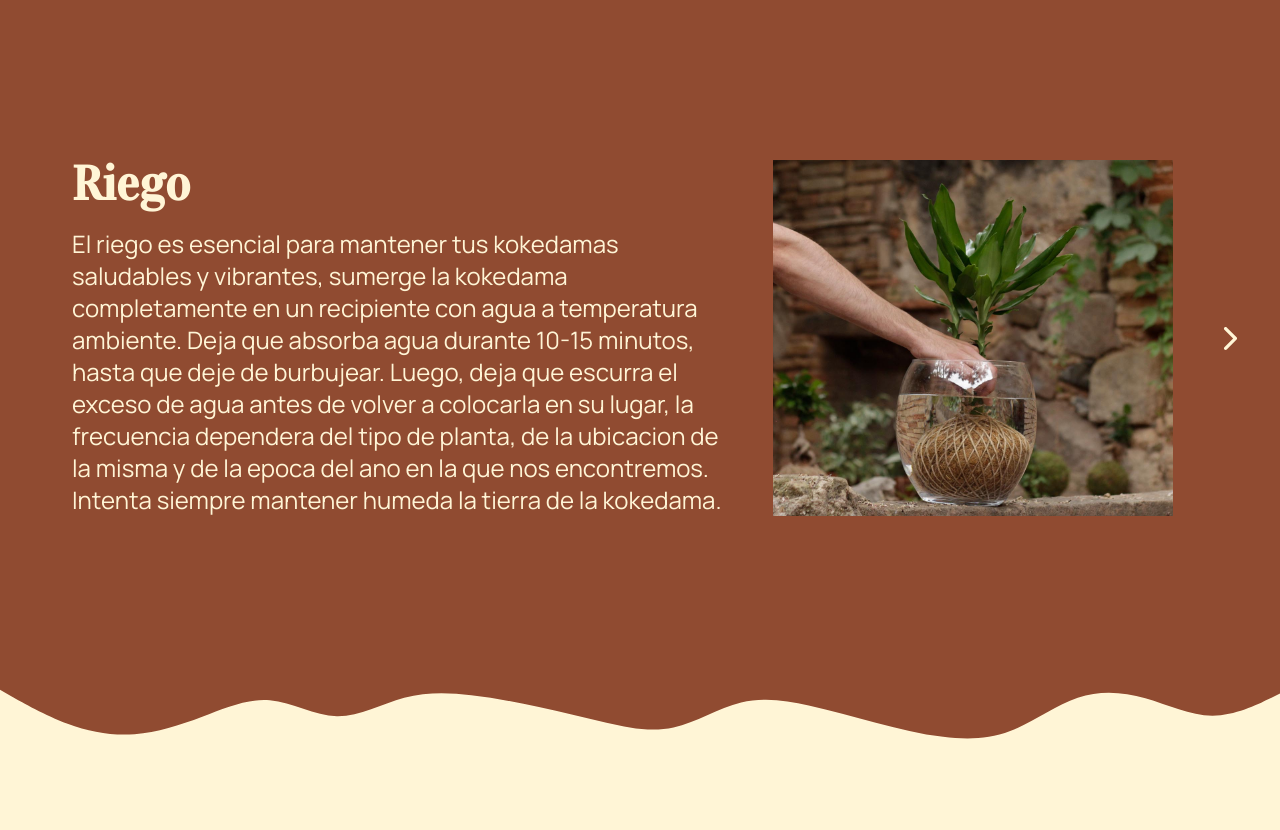
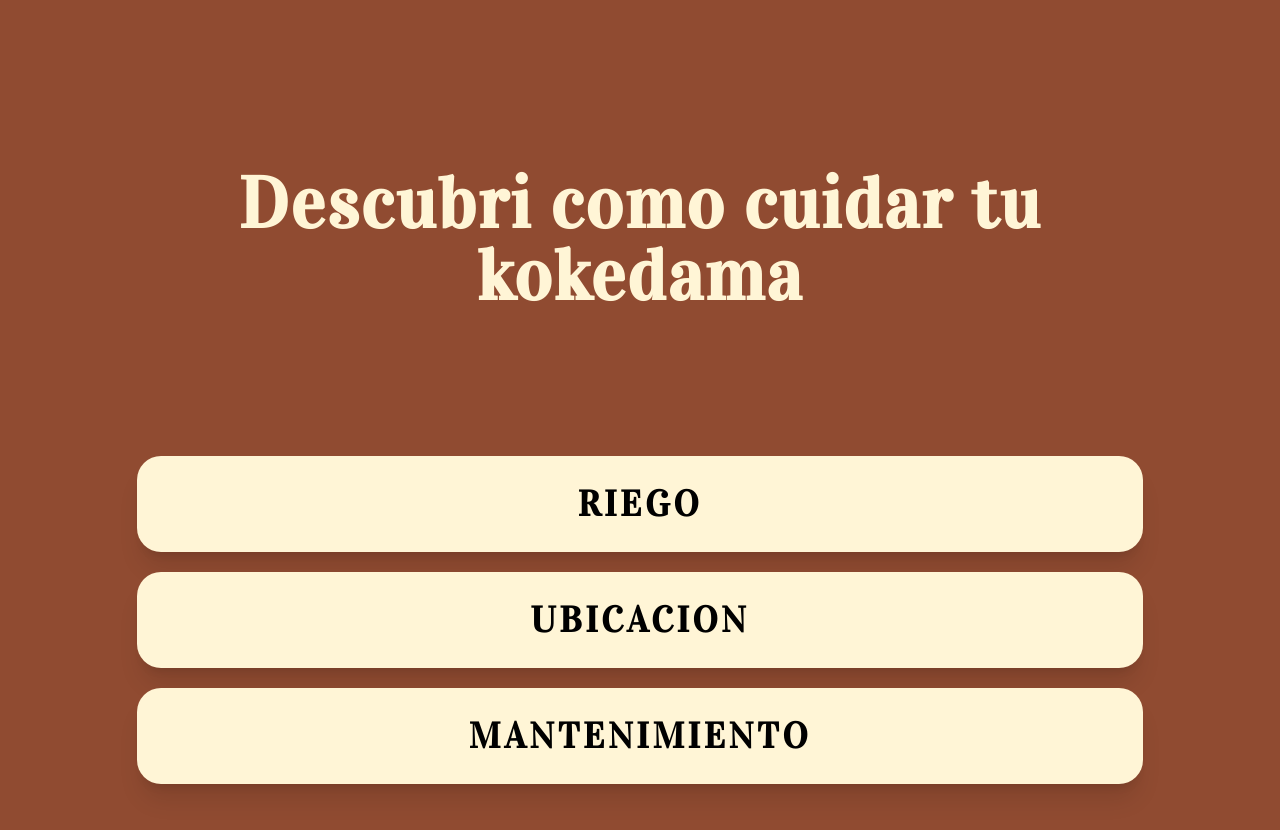
Before and after one commit to rocio-alcala/kokekosas, a Next.js app: page / in a window 1280 px wide. Shown: the part 1960-2790 px from the top of the page. Built offline with nearby package versions, Linux system fonts and the light colour scheme.

Commit message:
style: cuidados section

```diff
--- a/src/app/page.tsx
+++ b/src/app/page.tsx
@@ -40,7 +40,7 @@ export default function Home() {
           width={1000}
           className="w-full"
         />
-        <section id="cuidados" className="bg-[#904B31] p-8">
+        <section id="cuidados" className="bg-[#904B31] p-12 md:py-24">
           <CuidadosSection />
         </section>
         <Image
@@ -50,9 +50,7 @@ export default function Home() {
           width={1000}
           className="w-full"
         />
-        <section id="productos" className="bg-[#FFF5D6]">
-
-        </section>
+        <section id="productos" className="bg-[#FFF5D6]"></section>
         <section id="contacto" className="h-svh bg-[#FFF5D6]"></section>
       </main>
     </>
--- a/src/components/CuidadosCard.tsx
+++ b/src/components/CuidadosCard.tsx
@@ -1,38 +1,49 @@
 import Image from "next/image";
 import React from "react";
-import { motion } from "framer-motion";
+import { cn } from "@/helpers";
 
 interface CuidadosCardProps {
   title: string;
   text: string;
   imgPath: string;
+  isActive?: boolean;
+  onClick: () => void;
 }
 
 export default function CuidadosCard({
   title,
   text,
   imgPath,
+  isActive,
+  onClick,
 }: CuidadosCardProps) {
   return (
-    <motion.div
-      layout
-      initial={{ opacity: 0, x: 100 }}
-      animate={{ opacity: 1, x: 0 }}
-      exit={{ opacity: 0, x: -100 }}
-      transition={{ duration: 0.5 }}
-      className="flex flex-col items-center gap-8 p-10 text-2xl text-[#FFF5D6] md:flex-row"
+    <div
+      onMouseOver={onClick}
+      className={cn(
+        "group h-fit w-[95%] rounded-3xl bg-[#FFF5D6] p-7 text-2xl text-black shadow-xl  hover:cursor-pointer md:w-[85%]",
+      )}
     >
-      <div className="flex flex-col gap-5 self-stretch">
-        <h3 className="font-vidaloka text-5xl font-bold">{title}</h3>
-        <p>{text}</p>
+      <h3 className="text-center font-vidaloka text-4xl font-bold tracking-widest">
+        {title.toUpperCase()}
+      </h3>
+      <div
+        className={cn(
+          "grid grid-rows-[0fr] transition-all duration-1000 group-hover:grid-rows-[1fr]",
+          isActive && "grid-rows-[1fr]",
+        )}
+      >
+        <div className=" flex flex-col items-center gap-5 overflow-hidden md:flex-row">
+          <p className="my-6">{text}</p>
+          <Image
+            src={imgPath}
+            alt={`${title} image`}
+            height={400}
+            width={400}
+            className="my-6 h-96 object-cover"
+          />
+        </div>
       </div>
-      <Image
-        src={imgPath}
-        alt={`${title} image`}
-        height={300}
-        width={400}
-        className="self-stretch object-cover"
-      />
-    </motion.div>
+    </div>
   );
 }
--- a/src/components/CuidadosSection.tsx
+++ b/src/components/CuidadosSection.tsx
@@ -3,6 +3,7 @@
 import React, { useState } from "react";
 import { IoIosArrowBack, IoIosArrowForward } from "react-icons/io";
 import CuidadosCard from "./CuidadosCard";
+import { cn } from "@/helpers";
 
 const kokedamaCuidados = [
   {
@@ -23,31 +24,26 @@ const kokedamaCuidados = [
 ];
 
 export default function CuidadosSection() {
-  const [carouselIndex, setCarouselIndex] = useState(0);
+  const [activeSection, setActiveSection] = useState("");
   return (
-    <div className="flex items-center justify-around py-20 font-manrope">
-      {carouselIndex > 0 && (
-        <a
-          onClick={() => {
-            if (carouselIndex > 0) setCarouselIndex(carouselIndex - 1);
-          }}
-          className="content-center self-stretch hover:cursor-pointer"
-        >
-          <IoIosArrowBack size={35} className="fill-[#FFF5D6]" />
-        </a>
-      )}
-      <CuidadosCard {...kokedamaCuidados[carouselIndex]} />
-      {carouselIndex < kokedamaCuidados.length - 1 && (
-        <a
-          onClick={() => {
-            if (carouselIndex < kokedamaCuidados.length - 1)
-              setCarouselIndex(carouselIndex + 1);
-          }}
-          className="content-center self-stretch hover:cursor-pointer"
-        >
-          <IoIosArrowForward size={35} className="fill-[#FFF5D6]" />
-        </a>
-      )}
-    </div>
+    <>
+      <h2 className="m-16 text-center font-vidaloka text-5xl font-bold tracking-wide text-[#FFF5D6] md:text-7xl">
+        Descubri como cuidar tu kokedama
+      </h2>
+      <div
+        className={cn(
+          "flex h-full flex-col items-center justify-center gap-5 py-20 font-manrope",
+        )}
+      >
+        {kokedamaCuidados.map((cuidado) => (
+          <CuidadosCard
+            key={cuidado.title}
+            {...cuidado}
+            isActive={activeSection === cuidado.title}
+            onClick={() => setActiveSection(cuidado.title)}
+          />
+        ))}
+      </div>
+    </>
   );
 }
```
